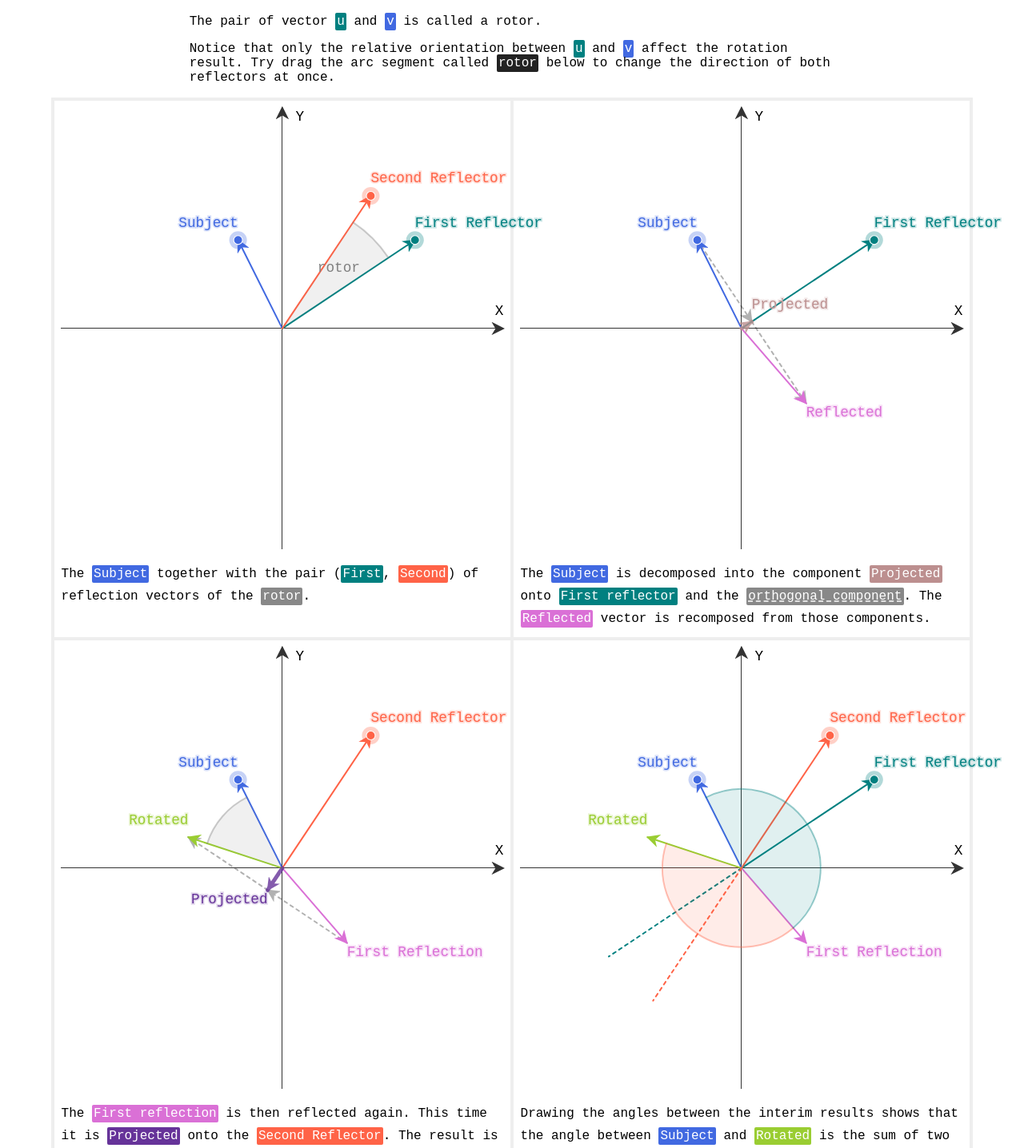
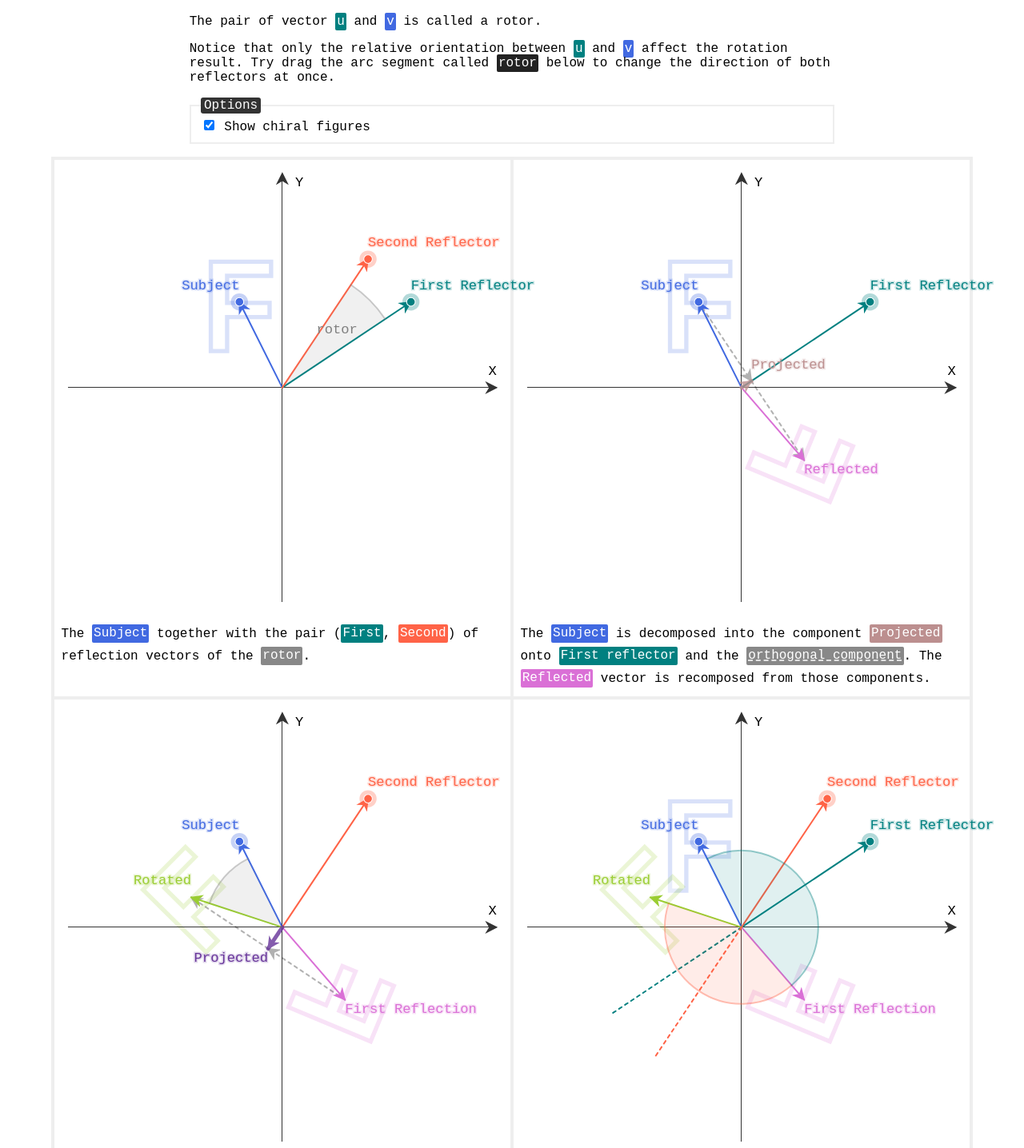
Before and after one commit to laszlokorte/rotor-reflect, a SvelteKit app: page / in a window 1280 px wide. Shown: the part 340-1776 px from the top of the page at 80% size. Built offline with nearby package versions, Linux system fonts and the light colour scheme.

Commit message:
add chiral figures to point out reflections as suggested by ubavic (closes #1)

```diff
--- a/src/routes/App.svelte
+++ b/src/routes/App.svelte
@@ -19,6 +19,8 @@
         x: -1,
         y: 2,
     });
+
+    let showChiral = $state(true);
 
     function dot(a, b) {
         return a.x * b.x + a.y * b.y;
@@ -118,6 +120,20 @@
         );
 
         return { x: svgGlobal.x, y: svgGlobal.y };
+    };
+
+    const reflectionMatrix = ({ x, y }) => {
+        const xx = x * x;
+        const yy = y * y;
+        const xy = x * y;
+        const d = xx + yy;
+
+        const a = (xx - yy) / d;
+        const b = (2 * xy) / d;
+        const c = (2 * xy) / d;
+        const e = (yy - xx) / d;
+
+        return `matrix(${a} ${b} ${c} ${e} 0 0)`;
     };
 </script>
 
@@ -337,6 +353,35 @@
     />
 {/snippet}
 
+{#snippet chiral(p, color = "red", trans = "")}
+    <g
+        pointer-events="none"
+        opacity="0.4"
+        transform="translate({p.x * 100}, {p.y * -100}) {trans}"
+    >
+        <text
+            text-anchor="middle"
+            x={0}
+            y={0}
+            transform="translate(0 110)"
+            font-size={300}
+            stroke={color}
+            stroke-opacity="0.5"
+            stroke-width="20"
+            fill="#fff">F</text
+        ><text
+            text-anchor="middle"
+            x={0}
+            y={0}
+            transform="translate(0 110)"
+            font-size={300}
+            stroke="none"
+            stroke-width="0"
+            fill="#fff">F</text
+        >
+    </g>
+{/snippet}
+
 <svelte:head>
     <title>Rotation via Double Reflection</title>
 </svelte:head>
@@ -396,6 +441,14 @@
         <code class="name-rotor">rotor</code> below to change the direction of both
         reflectors at once.
     </p>
+
+    <fieldset>
+        <legend>Options</legend>
+        <label>
+            <input type="checkbox" bind:checked={showChiral} />
+            Show chiral figures
+        </label>
+    </fieldset>
 </header>
 
 <div class="grid">
@@ -413,6 +466,10 @@
             height="100"
             perserveAspectRatio="xMidYMid meet"
         >
+            {#if showChiral}
+                {@render chiral(subject, "royalblue")}
+            {/if}
+
             {@render axis()}
             {@render vec(subject, "royalblue")}
 
@@ -451,6 +508,14 @@
             height="100"
             perserveAspectRatio="xMidYMid meet"
         >
+            {#if showChiral}
+                {@render chiral(subject, "royalblue")}
+                {@render chiral(
+                    reflected,
+                    "orchid",
+                    reflectionMatrix({ x: reflector.x, y: -reflector.y }),
+                )}
+            {/if}
             {@render axis()}
             {@render line(subject, projected, "black", "dashed faded")}
             {@render line(projected, reflected, "black", "dashed faded")}
@@ -485,6 +550,18 @@
             height="100"
             perserveAspectRatio="xMidYMid meet"
         >
+            {#if showChiral}
+                {@render chiral(
+                    reflected,
+                    "orchid",
+                    reflectionMatrix({ x: reflector.x, y: -reflector.y }),
+                )}
+                {@render chiral(
+                    rotated,
+                    "yellowgreen",
+                    `${reflectionMatrix({ x: rotor.to.x, y: -rotor.to.y })} ${reflectionMatrix({ x: rotor.from.x, y: -rotor.from.y })}`,
+                )}
+            {/if}
             {@render axis()}
             {@render line(reflected, projected2, "black", "dashed faded")}
             {@render line(projected2, rotated, "black", "dashed faded")}
@@ -529,6 +606,20 @@
             perserveAspectRatio="xMidYMid meet"
         >
             {@render axis()}
+
+            {#if showChiral}
+                {@render chiral(subject, "royalblue")}
+                {@render chiral(
+                    reflected,
+                    "orchid",
+                    reflectionMatrix({ x: reflector.x, y: -reflector.y }),
+                )}
+                {@render chiral(
+                    rotated,
+                    "yellowgreen",
+                    `${reflectionMatrix({ x: rotor.to.x, y: -rotor.to.y })} ${reflectionMatrix({ x: rotor.from.x, y: -rotor.from.y })}`,
+                )}
+            {/if}
 
             {@render vec(subject, "royalblue")}
             {@render vec(reflector, "teal")}
@@ -695,6 +786,7 @@ const rotateHalf =
         overflow: visible;
         z-index: 100;
         touch-action: none;
+        font-size: 2em;
     }
 
     .vector {
@@ -712,7 +804,6 @@ const rotateHalf =
     }
 
     text {
-        font-size: 2em;
         font-family: monospace, monospace;
         z-index: 100;
     }
@@ -777,4 +868,20 @@ const rotateHalf =
         padding: 1ex;
         font-size: 1em;
     }
+    label {
+        user-select: none;
+    }
+    fieldset {
+        display: block;
+        border: 2px solid #eee;
+        margin: 1em 0;
+    }
+
+    legend {
+        background-color: #333;
+        color: #fff;
+        display: block;
+        padding: 0.1ex 0.5ex;
+        border-radius: 3px;
+    }
 </style>
```
